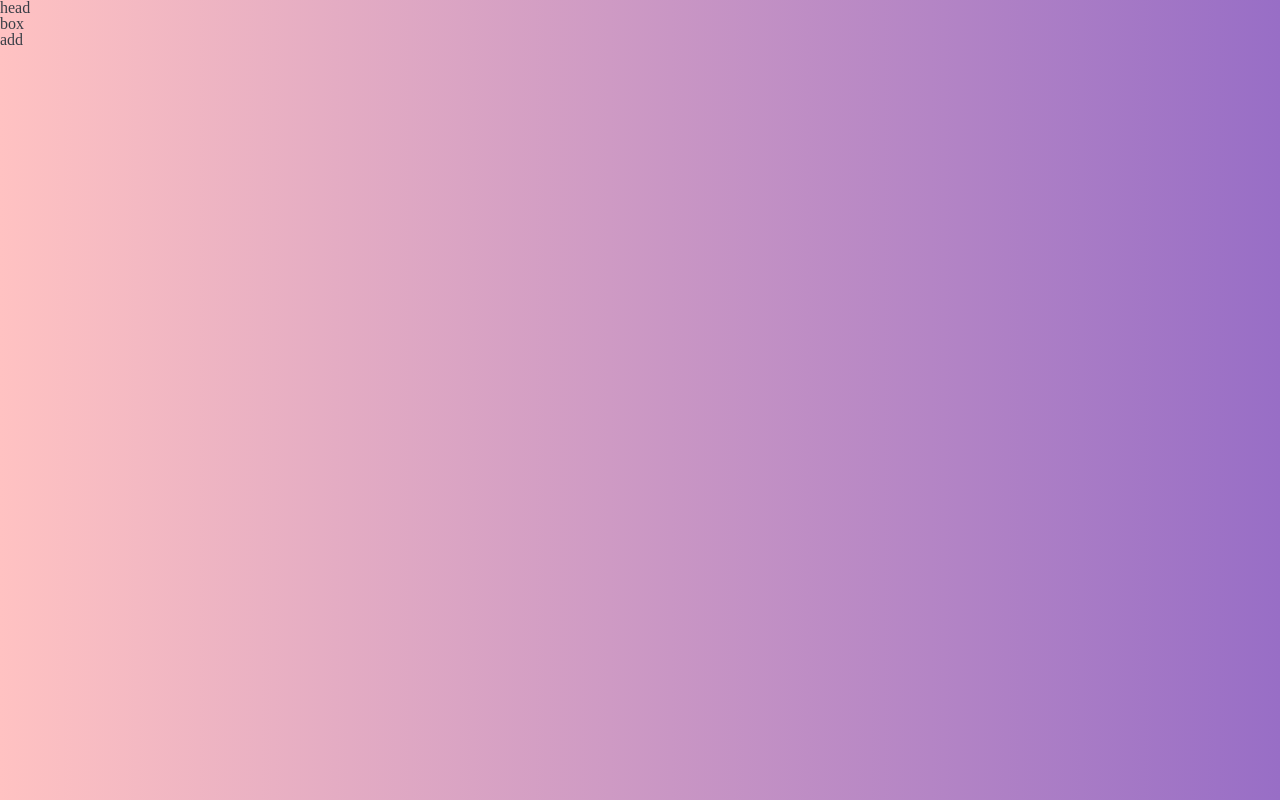
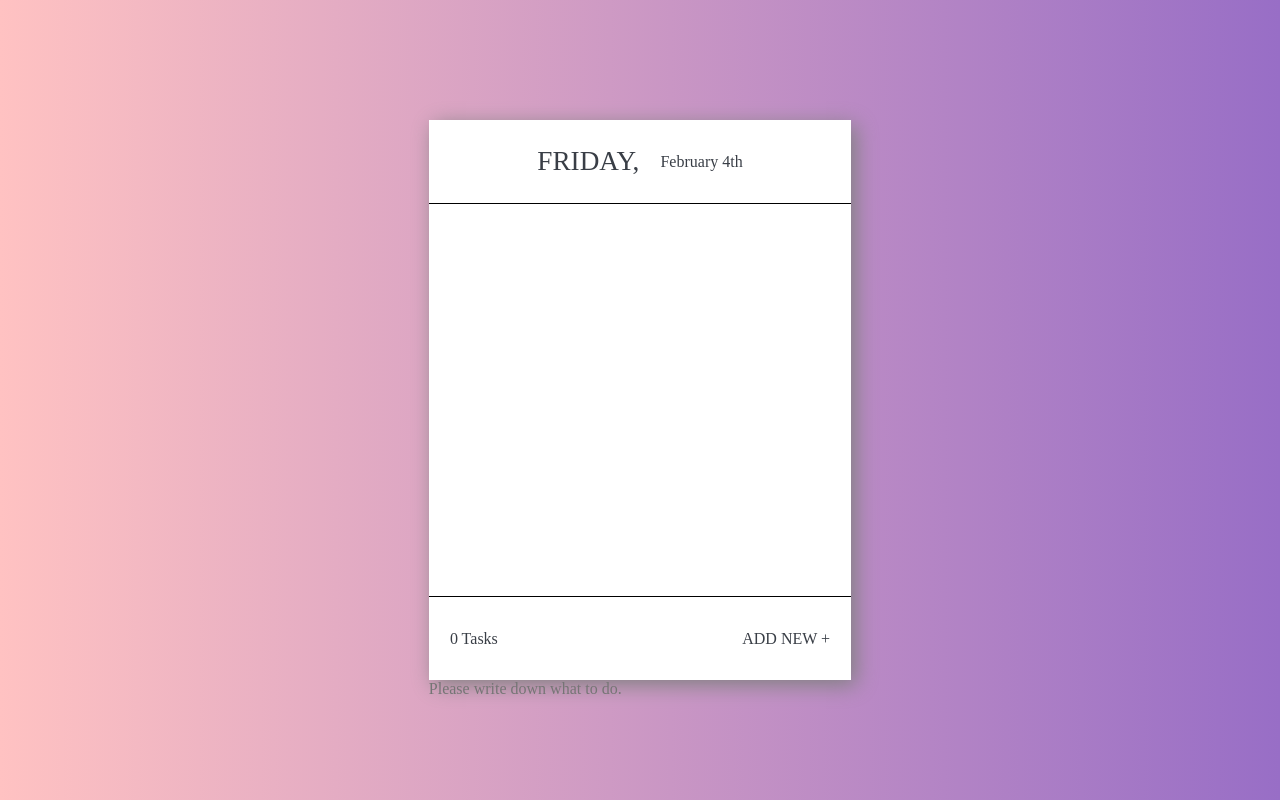
Before and after one commit to crucial-sub/TS-Todo-List, a React (Create React App) app: page / in a window 1280 px wide. Built offline with nearby package versions, Linux system fonts and the light colour scheme.

Commit message:
✨ Todo 입력 기능 구현

```diff
--- /dev/null
+++ b/src/Interfaces.ts
@@ -0,0 +1,4 @@
+export interface ITask {
+  taskName: string;
+  isChecked: boolean;
+}
--- /dev/null
+++ b/src/components/AddForm.tsx
@@ -0,0 +1,42 @@
+import React from "react";
+import styled from "styled-components";
+import { ITask } from "../Interfaces";
+
+interface Props {
+  todoList: ITask[];
+  task: string;
+  setTodoList: (val: any) => void;
+  setTask: (val: string) => void;
+}
+
+export const AddForm = ({ todoList, task, setTodoList, setTask }: Props) => {
+  const handleChange = (event: React.ChangeEvent<HTMLInputElement>): void => {
+    setTask(event.target.value);
+  };
+
+  const handleSubmit = (event: React.FormEvent<HTMLFormElement>): void => {
+    event.preventDefault();
+    const newTask = { taskName: task, isChecked: false };
+    setTodoList([...todoList, newTask]);
+    setTask("");
+  };
+
+  return (
+    <FormBox>
+      <Form onSubmit={handleSubmit}>
+        <AddInput
+          onChange={handleChange}
+          type="text"
+          placeholder="Please write down what to do."
+          value={task}
+        ></AddInput>
+      </Form>
+    </FormBox>
+  );
+};
+
+const FormBox = styled.div``;
+
+const Form = styled.form``;
+
+const AddInput = styled.input``;
--- /dev/null
+++ b/src/components/Todo.tsx
@@ -0,0 +1,51 @@
+import React from "react";
+import styled from "styled-components";
+import { ITask } from "../Interfaces";
+
+interface Props {
+  task: string;
+  todo: ITask;
+  todoList: ITask[];
+  setTodoList: (val: any) => void;
+  isCompleted: boolean;
+}
+
+export const Todo = ({
+  task,
+  todo,
+  todoList,
+  setTodoList,
+  isCompleted,
+}: Props) => {
+  const handleCheck = (event: React.ChangeEvent<HTMLInputElement>) => {
+    const targetName = event.target.name;
+    for (let i = 0; i < todoList.length; i++) {
+      if (todoList[i].taskName === targetName) {
+        todoList[i].isChecked = !todoList[i].isChecked;
+        console.log(todoList);
+        return;
+      }
+    }
+  };
+
+  return (
+    <TodoItem className={todo.isChecked ? "ss" : ""}>
+      <TodoCheck
+        name={todo.taskName}
+        type="checkbox"
+        onChange={handleCheck}
+      ></TodoCheck>
+      <TodoTask>{todo.taskName}</TodoTask>
+    </TodoItem>
+  );
+};
+
+const TodoItem = styled.li`
+  margin: 5%;
+`;
+
+const TodoCheck = styled.input`
+  margin-right: 10px;
+`;
+
+const TodoTask = styled.span``;
--- a/src/components/TodoAdd.jsx
+++ /dev/null
@@ -1,5 +0,0 @@
-import React from "react";
-
-export const TodoAdd = () => {
-  return <div>add</div>;
-};
--- /dev/null
+++ b/src/components/TodoAdd.tsx
@@ -0,0 +1,46 @@
+import React from "react";
+import styled from "styled-components";
+import { ITask } from "../Interfaces";
+import { AddForm } from "./AddForm";
+
+interface Props {
+  todoList: ITask[];
+  task: string;
+  setTodoList: (val: any) => void;
+  setTask: (val: string) => void;
+}
+
+export const TodoAdd = ({ setTodoList, setTask, task, todoList }: Props) => {
+  return (
+    <>
+      <AddBox>
+        <TaskCount>0 Tasks</TaskCount>
+        <BtnLabel htmlFor="add-btn">ADD NEW +</BtnLabel>
+        <AddBtn id="add-btn" />
+      </AddBox>
+      <AddForm
+        setTodoList={setTodoList}
+        setTask={setTask}
+        task={task}
+        todoList={todoList}
+      />
+    </>
+  );
+};
+
+const AddBox = styled.div`
+  border-top: 1px solid black;
+  display: flex;
+  flex-direction: row;
+  justify-content: space-between;
+  align-items: center;
+  padding: 0 5%;
+`;
+
+const TaskCount = styled.span``;
+
+const AddBtn = styled.button`
+  display: none;
+`;
+
+const BtnLabel = styled.label``;
--- a/src/components/TodoBox.jsx
+++ /dev/null
@@ -1,5 +0,0 @@
-import React from "react";
-
-export const TodoBox = () => {
-  return <div>box</div>;
-};
--- a/src/components/TodoContainer.jsx
+++ /dev/null
@@ -1,14 +0,0 @@
-import React from "react";
-import { TodoHeader } from "./TodoHeader";
-import { TodoBox } from "./TodoBox";
-import { TodoAdd } from "./TodoAdd";
-
-export const TodoContainer = () => {
-  return (
-    <div>
-      <TodoHeader />
-      <TodoBox />
-      <TodoAdd />
-    </div>
-  );
-};
--- /dev/null
+++ b/src/components/TodoContainer.tsx
@@ -0,0 +1,50 @@
+import React, { useState } from "react";
+import { TodoHeader } from "./TodoHeader";
+import { TodoList } from "./TodoList";
+import { TodoAdd } from "./TodoAdd";
+import styled from "styled-components";
+import { ITask } from "../Interfaces";
+
+export const TodoContainer = () => {
+  const [task, setTask] = useState("");
+  const [isCompleted, setIsCompleted] = useState<boolean>(false);
+  const [todoList, setTodoList] = useState<ITask[]>([]);
+
+  return (
+    <TodoBox>
+      <TodoHeader />
+      <TodoList
+        setTodoList={setTodoList}
+        setTask={setTask}
+        task={task}
+        todoList={todoList}
+        isCompleted={isCompleted}
+      />
+      <TodoAdd
+        setTodoList={setTodoList}
+        setTask={setTask}
+        task={task}
+        todoList={todoList}
+      />
+    </TodoBox>
+  );
+};
+
+const TodoBox = styled.div`
+  background-color: #ffffff;
+  width: 33%;
+  height: 70%;
+  display: flex;
+  flex-direction: column;
+  box-shadow: 5px 5px 20px grey;
+
+  & > div:nth-child(1) {
+    flex: 1 0 15%;
+  }
+  & > ul:nth-child(2) {
+    flex: 1 0 70%;
+  }
+  & > div:nth-child(3) {
+    flex: 1 0 15%;
+  }
+`;
--- a/src/components/TodoHeader.jsx
+++ /dev/null
@@ -1,5 +0,0 @@
-import React from "react";
-
-export const TodoHeader = () => {
-  return <div>head</div>;
-};
--- /dev/null
+++ b/src/components/TodoHeader.tsx
@@ -0,0 +1,33 @@
+import React from "react";
+import styled from "styled-components";
+
+export const TodoHeader = () => {
+  return (
+    <HeaderBox>
+      <DateBox>
+        <Day>FRIDAY,</Day>
+        <Date>February 4th</Date>
+      </DateBox>
+    </HeaderBox>
+  );
+};
+
+const HeaderBox = styled.div`
+  border-bottom: 1px solid black;
+`;
+
+const DateBox = styled.div`
+  height: 100%;
+  margin: auto 0;
+  display: flex;
+  flex-direction: row;
+  align-items: center;
+  justify-content: center;
+`;
+
+const Day = styled.div`
+  font-size: 1.7rem;
+  margin-right: 5%;
+`;
+
+const Date = styled.div``;
--- /dev/null
+++ b/src/components/TodoList.tsx
@@ -0,0 +1,41 @@
+import React from "react";
+import styled from "styled-components";
+import { ITask } from "../Interfaces";
+import { Todo } from "./Todo";
+
+interface Props {
+  todoList: ITask[];
+  task: string;
+  setTodoList: (val: any) => void;
+  setTask: (val: string) => void;
+  isCompleted: boolean;
+}
+
+export const TodoList = ({
+  todoList,
+  task,
+  setTodoList,
+  setTask,
+  isCompleted,
+}: Props) => {
+  return (
+    <TodoListBox>
+      {todoList.map((todo, i) => {
+        return (
+          <Todo
+            key={i}
+            task={task}
+            todo={todo}
+            todoList={todoList}
+            setTodoList={setTodoList}
+            isCompleted={isCompleted}
+          />
+        );
+      })}
+    </TodoListBox>
+  );
+};
+
+const TodoListBox = styled.ul`
+  overflow: auto;
+`;
--- a/src/pages/Main.tsx
+++ b/src/pages/Main.tsx
@@ -1,10 +1,19 @@
 import React from "react";
 import { TodoContainer } from "../components/TodoContainer";
+import styled from "styled-components";
 
 export const Main = () => {
   return (
-    <div>
+    <MainContainer>
       <TodoContainer />
-    </div>
+    </MainContainer>
   );
 };
+
+const MainContainer = styled.div`
+  display: flex;
+  justify-content: center;
+  align-items: center;
+  width: 100vw;
+  height: 100vh;
+`;
```
